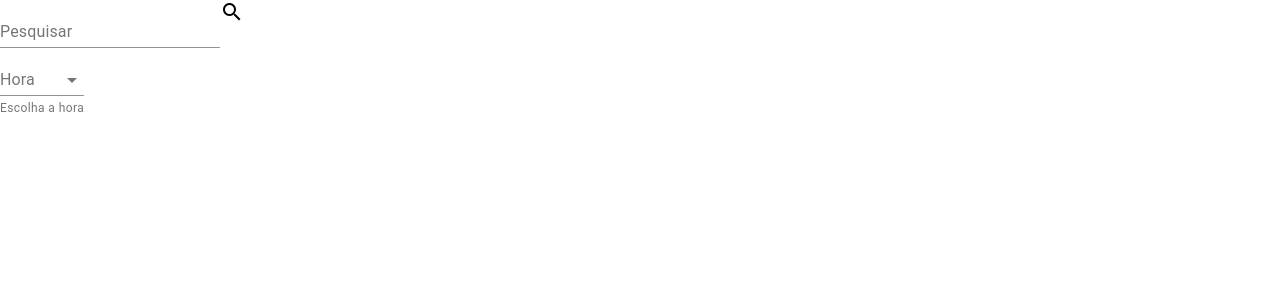
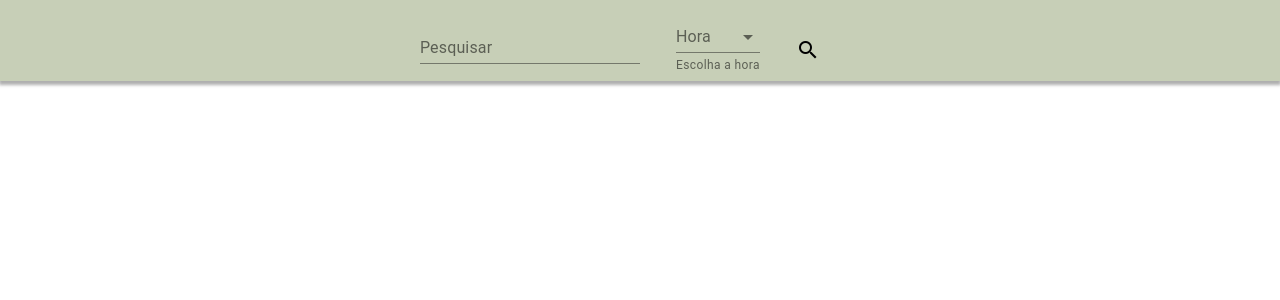
Before and after one commit to bellapegoraro/weather, a React (Create React App) app: page / in a window 1280 px wide. Shown: the top 300 px of the page. Built offline with nearby package versions, Linux system fonts and the light colour scheme.

Commit message:
feat: added header style

```diff
--- a/src/components/header/index.jsx
+++ b/src/components/header/index.jsx
@@ -1,10 +1,11 @@
 import Search from "../search/";
+import { Container } from "./style";
 
 const Header = () => {
   return (
-    <div>
+    <Container>
       <Search />
-    </div>
+    </Container>
   );
 };
 
--- /dev/null
+++ b/src/components/header/style.js
@@ -0,0 +1,17 @@
+import styled from "styled-components";
+
+const Container = styled.div`
+  display: flex;
+  align-items: center;
+  justify-content: center;
+  background-color: #c7cfb7;
+  width: 100%;
+  padding: 10px 0;
+  box-shadow: 0px 3px 3px 1px rgba(148, 148, 148, 0.75);
+
+  @media (min-width: 700px) {
+    padding: 5px 0;
+  }
+`;
+
+export { Container };
--- a/src/components/search/index.js
+++ b/src/components/search/index.js
@@ -1,6 +1,7 @@
 import TextField from "@material-ui/core/TextField";
 import MenuItem from "@material-ui/core/MenuItem";
 import { useState } from "react";
+import { Form } from "./style";
 
 const Search = () => {
   const [inputs, setInputs] = useState({ city: "", hour: "" });
@@ -47,8 +48,7 @@ const Search = () => {
   };
 
   return (
-    <form>
-      <div>
+    <Form>
       <TextField
         id="standard-basic"
         label="Pesquisar"
@@ -56,9 +56,7 @@ const Search = () => {
         value={inputs.city}
         onChange={handleChange}
       />
-        <span className="material-icons">search</span>
-      </div>
-      <div>
+
       <TextField
         id="standard-select-currency"
         select
@@ -74,8 +72,8 @@ const Search = () => {
           </MenuItem>
         ))}
       </TextField>
-      </div>
-    </form>
+      <span className="material-icons">search</span>
+    </Form>
   );
 };
 
--- /dev/null
+++ b/src/components/search/style.js
@@ -0,0 +1,27 @@
+import styled from "styled-components";
+
+const Form = styled.form`
+  display: flex;
+  align-items: center;
+  justify-content: space-around;
+  width: 100%;
+
+  span {
+    margin-top: 20px;
+  }
+
+  @media (min-width: 700px) {
+    width: 60%;
+    justify-content: space-evenly;
+
+    span {
+      margin-right: 40px;
+    }
+  }
+
+  @media (min-width: 1000px) {
+    width: 40%;
+  }
+`;
+
+export { Form };
```
Also changed, not shown: src/components/images/11machin-illo-articleLarge-v3.jpg (added). Lines whose indentation alone changed are shown as unchanged.
